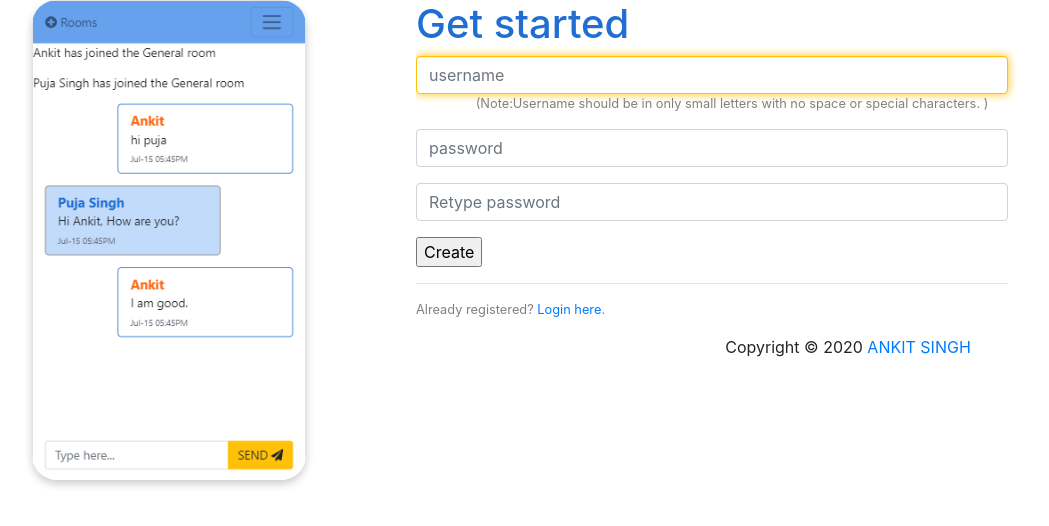
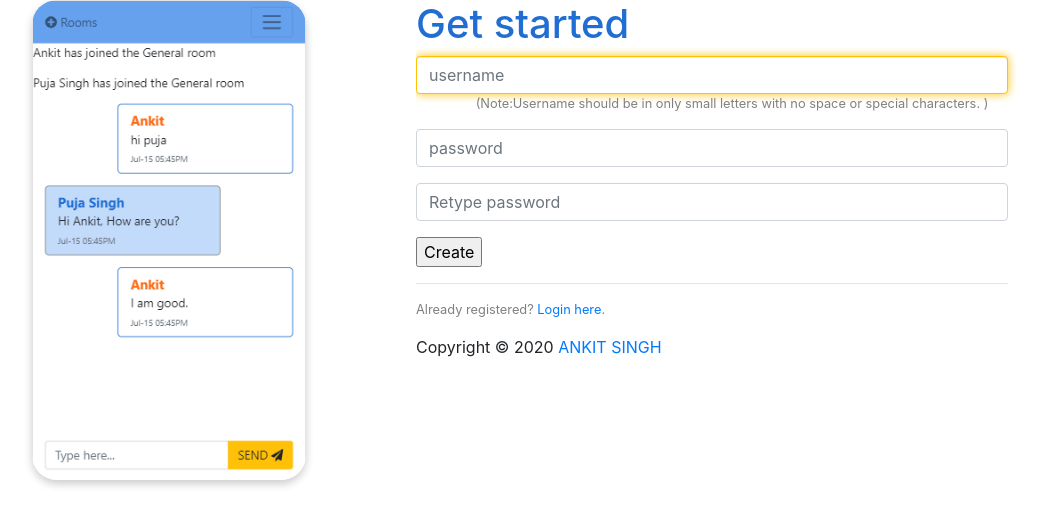
Before and after one commit to ankitsinghmyself/openchat-app, a Flask app: page / in a window 1280 px wide. Shown: the part 171-697 px from the top of the page, without its empty margins (0-1049 px from the left). Run offline with Flask 2, Linux system fonts and the light colour scheme; some libraries are stand-ins or nearby versions.

Commit message:
footer add

```diff
--- a/templates/prelogin-layout.html
+++ b/templates/prelogin-layout.html
@@ -152,7 +152,7 @@
         <!-- Righthand side end -->
         <!-- Main section end -->
 
-        <p style="text-align: center;"> Copyright &copy; 2020 <a href="https://www.linkedin.com/in/ankitsinghmyself/" target="_blank">ANKIT SINGH</a> </p>
+        <p style="text-align: left;"> Copyright &copy; 2020 <a href="https://www.linkedin.com/in/ankitsinghmyself/" target="_blank">ANKIT SINGH</a> </p>
     </div>
 </body>
 
```
